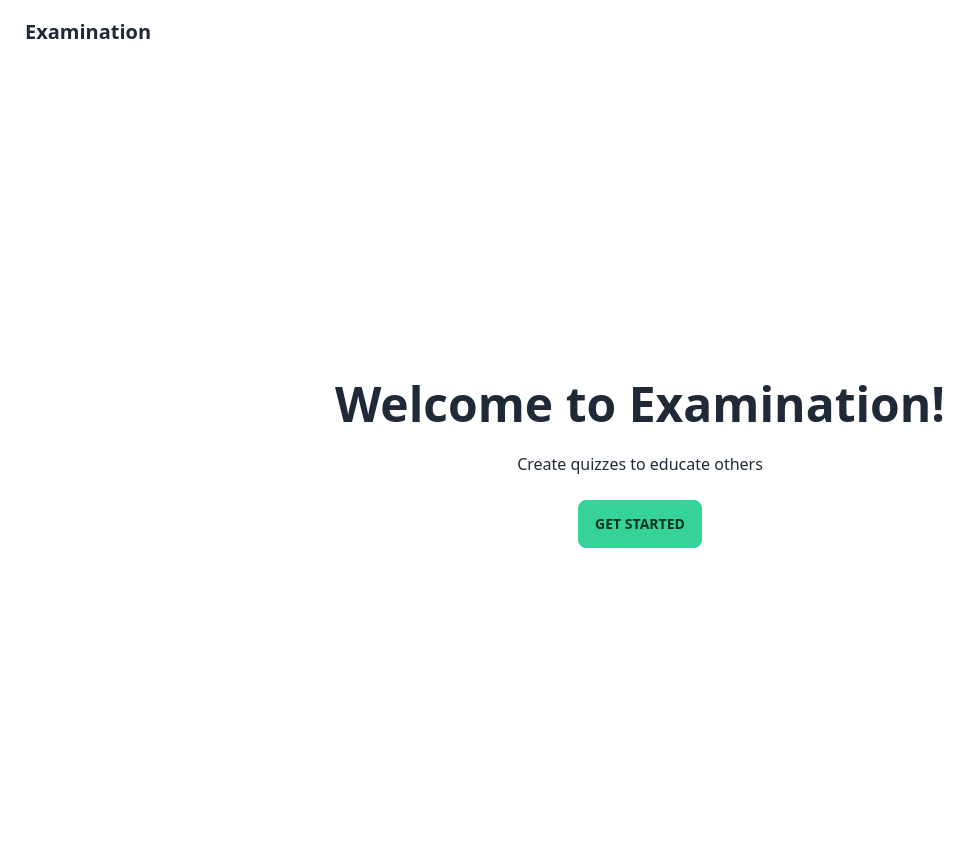
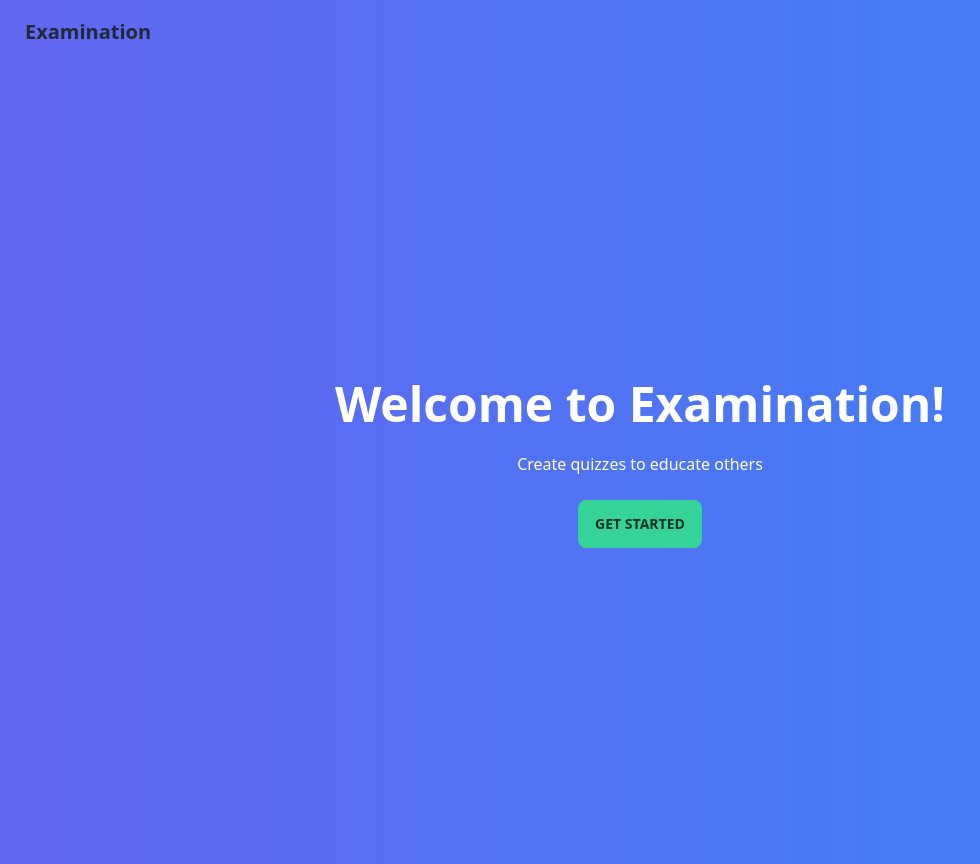
Before and after one commit to teamy2/examination, a SvelteKit app: page / in a window 1280 px wide. Shown: the whole page, without its empty margins (0-980 px from the left). Built offline with nearby package versions, Linux system fonts and the light colour scheme.

Commit message:
feat: add themes

```diff
--- a/src/routes/+layout.svelte
+++ b/src/routes/+layout.svelte
@@ -1,7 +1,7 @@
 <!-- @format -->
 <script lang="ts">
-	import { page } from "$app/stores";
-	import "../app.css";
+	import { page } from '$app/stores';
+	import '../app.css';
 </script>
 
 {#if $page.url.pathname === '/login' || $page.url.pathname === '/'}
--- a/src/routes/+page.svelte
+++ b/src/routes/+page.svelte
@@ -1,4 +1,4 @@
-<div class="bg-gradient-to-r from-indigo-500">
+<div class="bg-gradient-to-r from-indigo-500 to-blue-500 min-h-screen">
 	<div class="navbar">
 		<div class="flex-1">
 			<a class="btn btn-ghost normal-case text-xl red">Examination</a>
--- a/tailwind.config.cjs
+++ b/tailwind.config.cjs
@@ -4,19 +4,31 @@ const colors = require('tailwindcss/colors')
 const config = {
 	content: ["./src/**/*.{html,js,svelte,ts}"],
 	theme: {
-		colors: {
-			transparent: 'transparent',
-			current: 'currentColor',
-			blue1: '#1a59bd',
-			blue2: '#0c264f',
-			turquoise: '#189e97'
-
-	},
 		extend: {},
 	},
 	plugins: [
 		require('daisyui')
 	],
+	daisyui: {
+		themes: [
+			{
+				'light': {
+					...require('daisyui/src/theming/themes')['[data-theme=light]'],
+					accent: '#661ae6',
+					primary: '#198e84',
+					secondary: '#1a59bd',
+				},
+			},
+			{
+				'dark': {
+					...require('daisyui/src/theming/themes')['[data-theme=dark]'],
+					accent: '#661ae6',
+					primary: '#198e84',
+					secondary: '#1a59bd',
+				},
+			},
+		]
+	}
 };
 
 module.exports = config;
```
